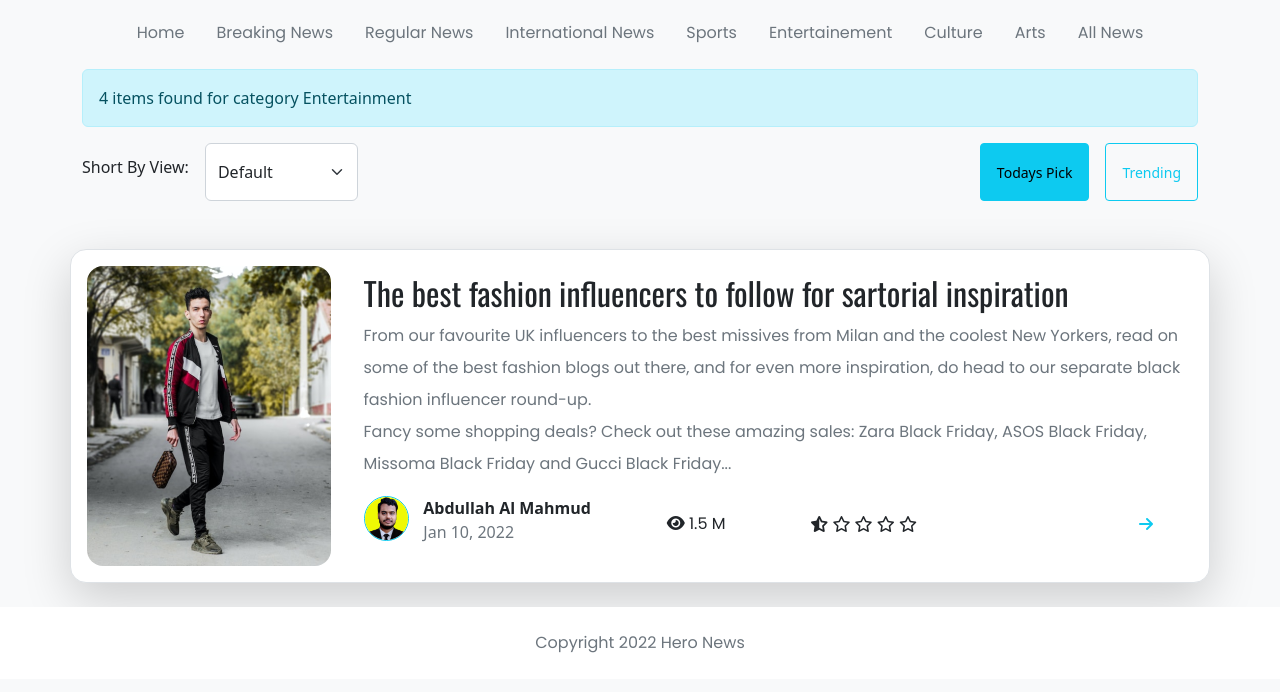
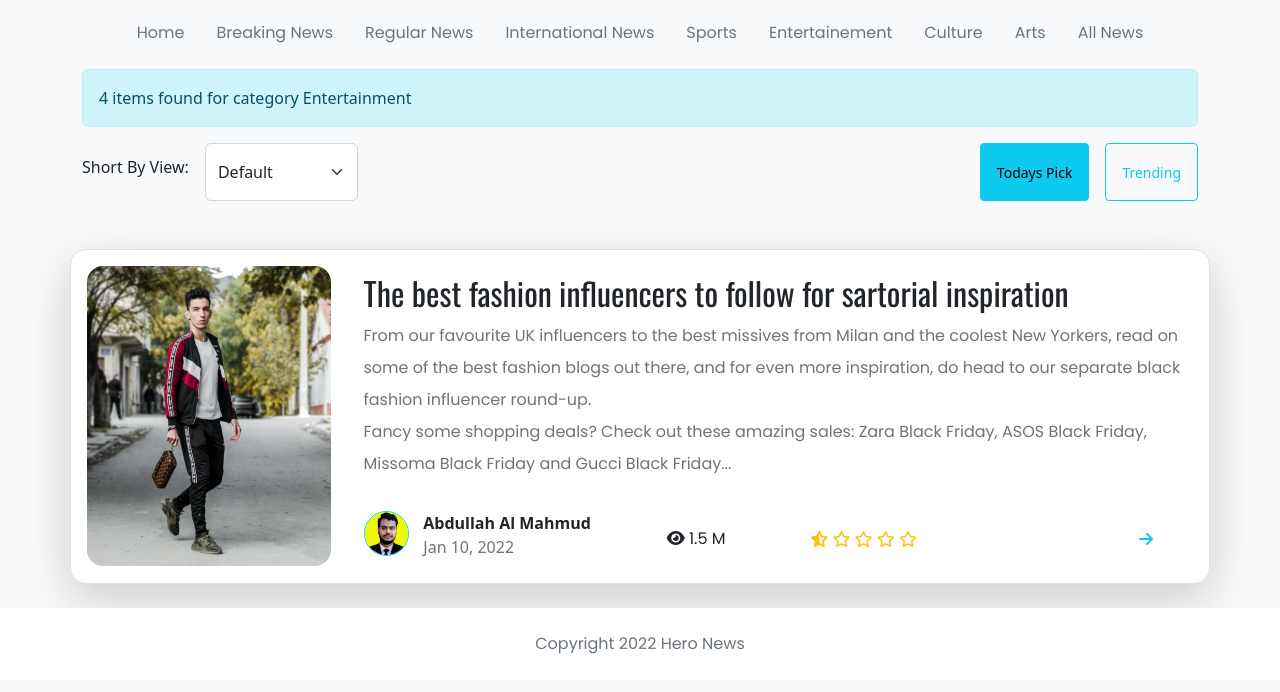
Before and after one commit to absoftlab99/hero-news-portal, a plain HTML site: page index.html in a window 1280 px wide. Shown: the part 90-782 px from the top of the page. Drawn offline with nearby package versions, Linux system fonts and the light colour scheme.

Commit message:
some desing fix

```diff
--- a/index.html
+++ b/index.html
@@ -107,7 +107,7 @@
                     </div>
                     <div class="col-9  px-2 pt-4">
                         <h2 class="ff-oswold">The best fashion influencers to follow for sartorial inspiration</h2>
-                        <p class="text-justify ff-poppins text-muted lh-lg">From our favourite UK influencers to the best missives from Milan and the coolest New Yorkers, read on some of the best fashion blogs out there, and for even more inspiration, do head to our separate black fashion influencer round-up.<br>
+                        <p class="text-justify ff-poppins text-muted lh-lg articale">From our favourite UK influencers to the best missives from Milan and the coolest New Yorkers, read on some of the best fashion blogs out there, and for even more inspiration, do head to our separate black fashion influencer round-up.<br>
 
                         Fancy some shopping deals? Check out these amazing sales: Zara Black Friday, ASOS Black Friday, Missoma Black Friday and Gucci Black Friday...</p>
                         <div class="row d-flex">
@@ -126,7 +126,7 @@
                                 <p class="p-3 m-0 ff-poppins"><i class="fa-solid fa-eye"></i> 1.5 M</p>
                             </div>
                             <div class="col-3">
-                                <p class="p-3">
+                                <p class="p-3 text-warning">
                                     <i class="fa-solid fa-star-half-stroke"></i>
                                     <i class="fa-regular fa-star"></i>
                                     <i class="fa-regular fa-star"></i>
--- a/style.css
+++ b/style.css
@@ -9,3 +9,6 @@
 .bg-white{
     background-color: white;
 }
+.articale{
+    height: 175px;
+}
```
